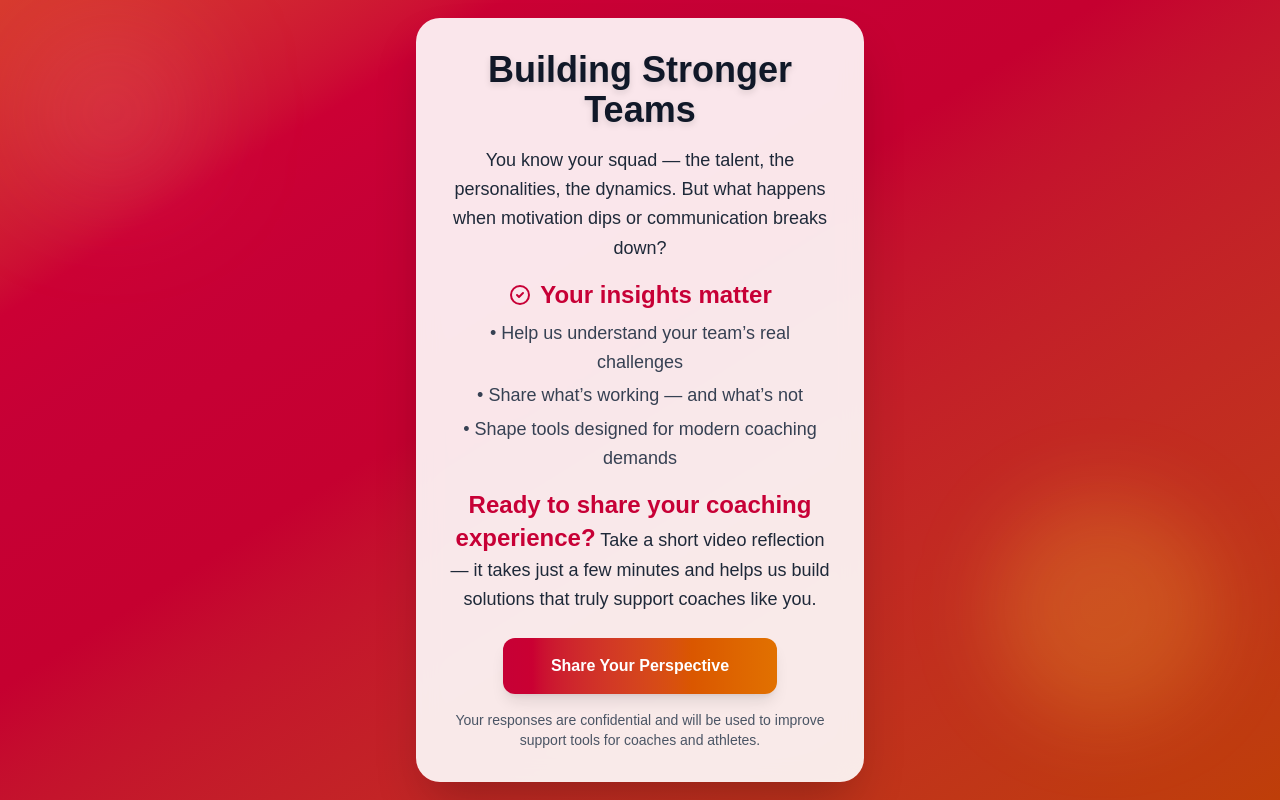
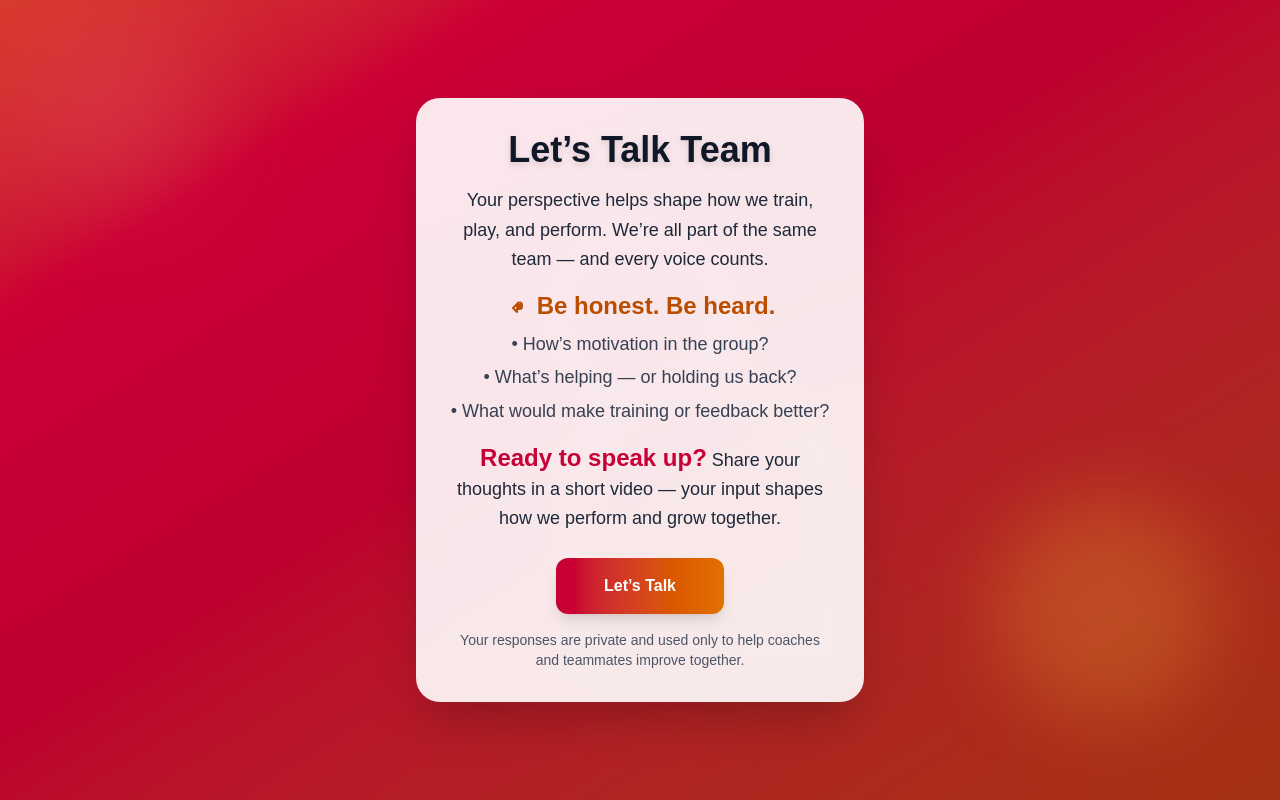
Before and after one commit to damienwarren-blip/video-coach, a Next.js app: page /sports in a window 1280 px wide. Built offline with nearby package versions, Linux system fonts and the light colour scheme.

Commit message:
Update page.js

```diff
--- a/app/sports/page.js
+++ b/app/sports/page.js
@@ -1,7 +1,7 @@
 "use client";
 import { useState, useEffect } from "react";
 
-export default function CoachLanding() {
+export default function AthleteFeedback() {
   const [showVideo, setShowVideo] = useState(false);
   const [fadeIn, setFadeIn] = useState(false);
 
@@ -17,9 +17,29 @@ export default function CoachLanding() {
     <main className="relative flex flex-col items-center justify-center min-h-screen px-4 overflow-hidden">
       {/* Gradient background */}
       <div className="absolute inset-0">
-        <div className="w-full h-full bg-gradient-to-br from-amber-500 via-rose-700 to-amber-700 animate-gradient-x"></div>
+        <div className="w-full h-full bg-gradient-to-br from-amber-500 via-rose-700 to-amber-800 animate-gradient-x"></div>
+
+        {/* Decorative circles */}
         <div className="absolute top-10 left-10 w-36 h-36 bg-rose-300/20 rounded-full filter blur-3xl animate-bounce-slow"></div>
         <div className="absolute bottom-20 right-16 w-56 h-56 bg-amber-300/20 rounded-full filter blur-2xl animate-bounce-slow"></div>
+
+        {/* Sports icon overlay */}
+        <div className="absolute inset-0 flex items-center justify-center opacity-10">
+          <svg
+            xmlns="http://www.w3.org/2000/svg"
+            className="w-4/5 max-w-2xl text-white"
+            fill="none"
+            viewBox="0 0 24 24"
+            stroke="currentColor"
+            strokeWidth={1}
+          >
+            <path
+              strokeLinecap="round"
+              strokeLinejoin="round"
+              d="M12 6a3 3 0 11-3 3 3 3 0 013-3zm-2.25 9.75a4.5 4.5 0 019 0V21h-9z"
+            />
+          </svg>
+        </div>
       </div>
 
       {/* Card */}
@@ -32,20 +52,20 @@ export default function CoachLanding() {
           <>
             {/* Header */}
             <h1 className="text-3xl sm:text-4xl font-extrabold mb-4 text-gray-900 drop-shadow-md">
-              Building Stronger Teams
+              Let’s Talk Team
             </h1>
 
             {/* Subheader */}
             <p className="text-gray-800 mb-4 text-base sm:text-lg leading-relaxed">
-              You know your squad — the talent, the personalities, the dynamics.
-              But what happens when motivation dips or communication breaks down?
+              Your perspective helps shape how we train, play, and perform.
+              We’re all part of the same team — and every voice counts.
             </p>
 
-            {/* Key message */}
+            {/* Trust-building section */}
             <div className="text-gray-800 mb-4 text-base sm:text-lg leading-relaxed">
               <div className="flex items-center justify-center gap-2 mb-2">
                 <svg
-                  className="w-6 h-6 text-rose-700"
+                  className="w-6 h-6 text-amber-700"
                   fill="none"
                   stroke="currentColor"
                   viewBox="0 0 24 24"
@@ -54,27 +74,27 @@ export default function CoachLanding() {
                   <path
                     strokeLinecap="round"
                     strokeLinejoin="round"
-                    d="M9 12l2 2 4-4m6 2a9 9 0 11-18 0 9 9 0 0118 0z"
+                    d="M12 11c0-1.38 1.12-2.5 2.5-2.5S17 9.62 17 11v1.5a2.5 2.5 0 01-2.5 2.5H12v3l-4-4 4-4v3h2.5a.5.5 0 00.5-.5V11z"
                   />
                 </svg>
-                <span className="font-semibold text-rose-700 text-xl sm:text-2xl">
-                  Your insights matter
+                <span className="font-semibold text-amber-700 text-xl sm:text-2xl">
+                  Be honest. Be heard.
                 </span>
               </div>
               <ul className="space-y-1 text-gray-700">
-                <li>• Help us understand your team’s real challenges</li>
-                <li>• Share what’s working — and what’s not</li>
-                <li>• Shape tools designed for modern coaching demands</li>
+                <li>• How’s motivation in the group?</li>
+                <li>• What’s helping — or holding us back?</li>
+                <li>• What would make training or feedback better?</li>
               </ul>
             </div>
 
             {/* CTA */}
             <p className="text-gray-800 mb-6 text-base sm:text-lg leading-relaxed">
               <strong className="text-xl sm:text-2xl text-rose-700">
-                Ready to share your coaching experience?
+                Ready to speak up?
               </strong>{" "}
-              Take a short video reflection — it takes just a few minutes and
-              helps us build solutions that truly support coaches like you.
+              Share your thoughts in a short video — your input shapes how we
+              perform and grow together.
             </p>
 
             {/* Start button */}
@@ -82,17 +102,17 @@ export default function CoachLanding() {
               onClick={handleStart}
               className="px-10 py-3 sm:px-12 sm:py-4 rounded-xl text-white font-semibold shadow-lg transition bg-gradient-to-r from-rose-700 to-amber-600 hover:from-rose-800 hover:to-amber-700 transform hover:scale-105"
             >
-              Share Your Perspective
+              Let’s Talk
             </button>
 
             {/* Privacy note */}
             <p className="text-sm text-gray-600 mt-4">
-              Your responses are confidential and will be used to improve
-              support tools for coaches and athletes.
+              Your responses are private and used only to help coaches and
+              teammates improve together.
             </p>
           </>
         ) : (
-          // Videoask or feedback iframe
+          // Videoask iframe
           <div className="w-full h-[70vh] flex items-center justify-center">
             <iframe
               src="https://www.videoask.com/fqqlzbxwp"
@@ -104,7 +124,7 @@ export default function CoachLanding() {
         )}
       </div>
 
-      {/* Tailwind animations */}
+      {/* Animations */}
       <style jsx>{`
         @keyframes gradient-x {
           0%,
```
